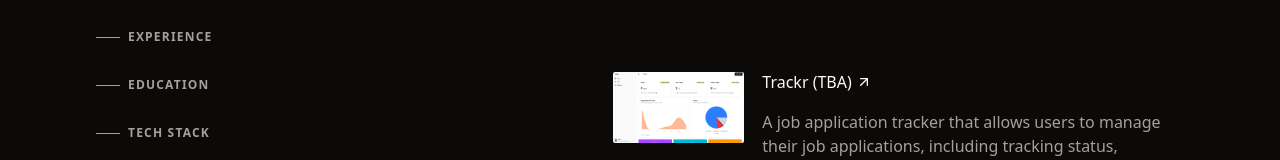
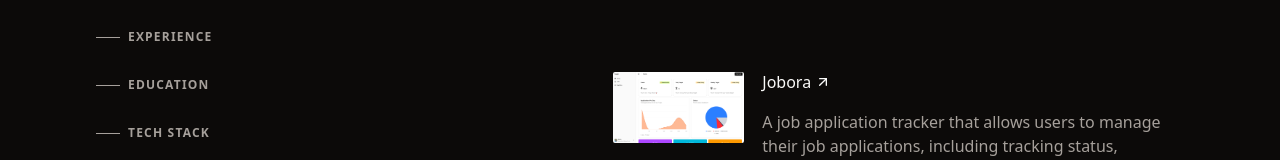
Before and after one commit to DeeKayMA/portfolio-v1, a Next.js app: page / in a window 1280 px wide. Shown: the part 395-555 px from the top of the page. Built offline with nearby package versions, Linux system fonts and the light colour scheme.

Commit message:
Changed name for Trackr to Jobora

```diff
--- a/src/app/page.tsx
+++ b/src/app/page.tsx
@@ -179,7 +179,7 @@
             {/* Trackr Project */}
             <li className={projectListItem}>
               <ProjectCard
-                name="Trackr (TBA)"
+                name="Jobora"
                 description="A job application tracker that allows users to manage their job applications, including tracking status, deadlines, and notes."
                 links={{
                   // "Live": "https://redditmicro.netlify.app",
```
